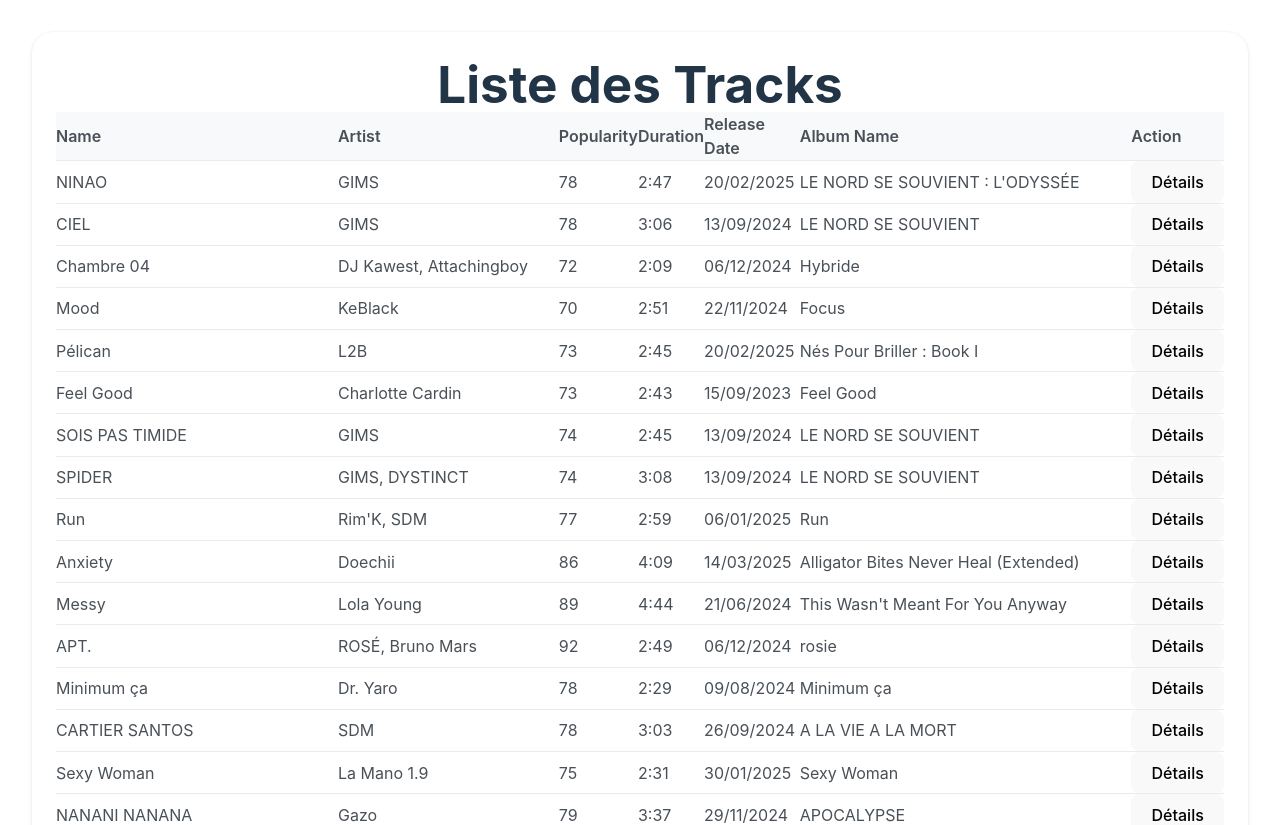
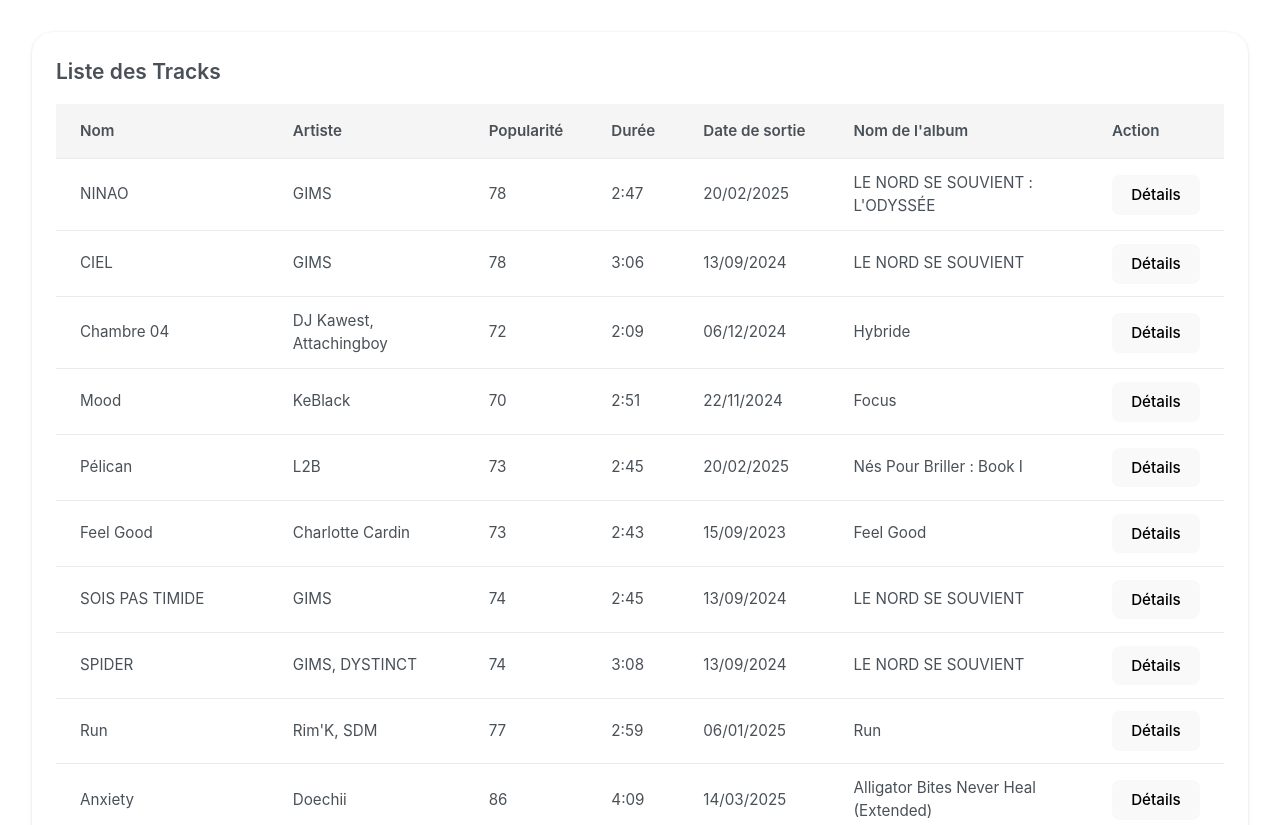
Before and after one commit to Matteo-Nossro/ddd_front, a Vue app: page /test in a window 1280 px wide. Shown: the top 825 px of the page. Built offline with nearby package versions, Linux system fonts and the light colour scheme.

Commit message:
fin de la table des track il faut encore corriger la popup

```diff
--- /dev/null
+++ b/src/composition/track/TrackDetailsPopup.vue
@@ -0,0 +1,101 @@
+<template>
+  <Dialog v-model:visible="props.visible"  modal  dismissableMask closable   @hide="onHide"
+           :style="{ width: '40rem' }">
+<!--    <DefaultContainer title="Détails du Track">-->
+    <div v-if="props.track">
+      <ul class="track-details">
+        <li v-for="(value, key) in formattedTrack" :key="key">
+          <strong>{{ formatKey(key) }} :</strong> {{ value }}
+        </li>
+      </ul>
+    </div>
+<!--    </DefaultContainer>-->
+  </Dialog>
+</template>
+
+<script setup lang="ts">
+import {computed, ref, watch} from 'vue';
+import type { Track } from './index.ts'; // adapte le chemin
+import Dialog from 'primevue/dialog';
+import DefaultContainer from "../../components/DefaultContainer.vue";
+
+const props = defineProps<{
+  track: Track | null;
+  visible: boolean;
+}>();
+
+const emit = defineEmits<{
+  (e: 'update:visible', value: boolean): void;
+}>();
+
+const isVisible = ref(props.visible);
+
+function onHide() {
+  emit('update:visible', false);
+}
+
+// 🔄 Sync avec prop `visible`
+watch(() => props.visible, (val) => {
+  isVisible.value = val;
+});
+
+// 🔄 Émet le changement quand on ferme
+watch(isVisible, (val) => {
+  if (!val) emit('update:visible', false);
+});
+
+// Formatage des clés en mode lisible
+function formatKey(key: string): string {
+  return key
+      .replace(/_/g, ' ')
+      .replace(/\b\w/g, l => l.toUpperCase());
+}
+
+// Formattage du contenu selon le type
+const formattedTrack = computed(() => {
+  if (!props.track) return {};
+
+  const result: Record<string, string> = {};
+
+  for (const [key, value] of Object.entries(props.track)) {
+    if (key === 'duration_ms') {
+      result[key] = formatDuration(value as number);
+    } else if (key.includes('date')) {
+      result[key] = formatFrenchDate(value as string);
+    } else if (typeof value === 'boolean') {
+      result[key] = value ? 'Oui' : 'Non';
+    } else {
+      result[key] = value?.toString() ?? '';
+    }
+  }
+
+  return result;
+});
+
+
+
+// Formatage durée en mm:ss
+function formatDuration(ms: number): string {
+  const minutes = Math.floor(ms / 60000);
+  const seconds = Math.floor((ms % 60000) / 1000);
+  return `${minutes}:${seconds.toString().padStart(2, '0')}`;
+}
+
+// Formatage date FR
+function formatFrenchDate(dateString?: string): string {
+  if (!dateString) return '';
+  const date = new Date(dateString);
+  return isNaN(date.getTime()) ? dateString : date.toLocaleDateString('fr-FR');
+}
+</script>
+
+<style scoped>
+.track-details {
+  list-style: none;
+  padding: 0;
+}
+
+.track-details li {
+  margin: 0.4rem 0;
+}
+</style>
--- a/src/composition/track/TrackTable.vue
+++ b/src/composition/track/TrackTable.vue
@@ -1,21 +1,20 @@
 <template>
-  <div>
-    <h1>Liste des Tracks</h1>
-    <DataTable :value="tracks" tableStyle="min-width: 50rem">
-      <Column field="name" header="Name" />
-      <Column field="artists" header="Artist" />
-      <Column field="popularity" header="Popularity" />
-      <Column header="Duration">
+    <DataTable :value="tracks"     class="styled-table"
+               tableStyle="min-width: 60rem">
+      <Column field="name" header="Nom" />
+      <Column field="artists" header="Artiste" />
+      <Column field="popularity" header="Popularité" />
+      <Column header="Durée">
         <template #body="{ data }">
           {{ formatDuration(data.duration_ms) }}
         </template>
       </Column>
-      <Column field="album_release_date" header="Release Date">
+      <Column field="album_release_date" header="Date de sortie">
         <template #body="{ data }">
           {{ formatFrenchDate(data.album_release_date) }}
         </template>
       </Column>
-      <Column field="album_name" header="Album Name" />
+      <Column field="album_name" header="Nom de l'album" />
       <Column header="Action">
         <template #body="{ data }">
           <button @click="() => handleActionClick(data)">Détails</button>
@@ -25,7 +24,6 @@
 
     <TrackDetailsPopup :track="selectedTrack" v-model:visible="popupVisible" />
 
-  </div>
 </template>
 
 <script setup lang="ts">
@@ -119,3 +117,45 @@
 //   }
 // });
 </script>
+
+
+<style scoped lang="scss">
+.styled-table {
+  ::v-deep(.p-datatable-thead > tr > th) {
+    white-space: nowrap;
+    padding: 1rem 1.5rem;
+    font-size: 0.95rem;
+    background-color: #f5f5f5;
+    text-align: left;
+  }
+
+  ::v-deep(.p-datatable-tbody > tr) {
+    height: 3.5rem;
+
+    &:hover {
+      background-color: #f9f9f9;
+    }
+  }
+
+  ::v-deep(.p-datatable-tbody > tr > td) {
+    padding: 0.8rem 1.5rem;
+    font-size: 0.95rem;
+    vertical-align: middle;
+  }
+}
+
+.action-btn {
+  background-color: #3b82f6;
+  color: #fff;
+  border: none;
+  padding: 0.4rem 0.8rem;
+  border-radius: 5px;
+  cursor: pointer;
+  font-size: 0.85rem;
+  transition: background-color 0.2s ease;
+
+  &:hover {
+    background-color: #2563eb;
+  }
+}
+</style>
--- a/src/pages/Test.vue
+++ b/src/pages/Test.vue
@@ -1,5 +1,5 @@
 <template>
-<DefaultContainer>
+<DefaultContainer title="Liste des Tracks">
   <TrackTable/>
 </DefaultContainer>
 
```
